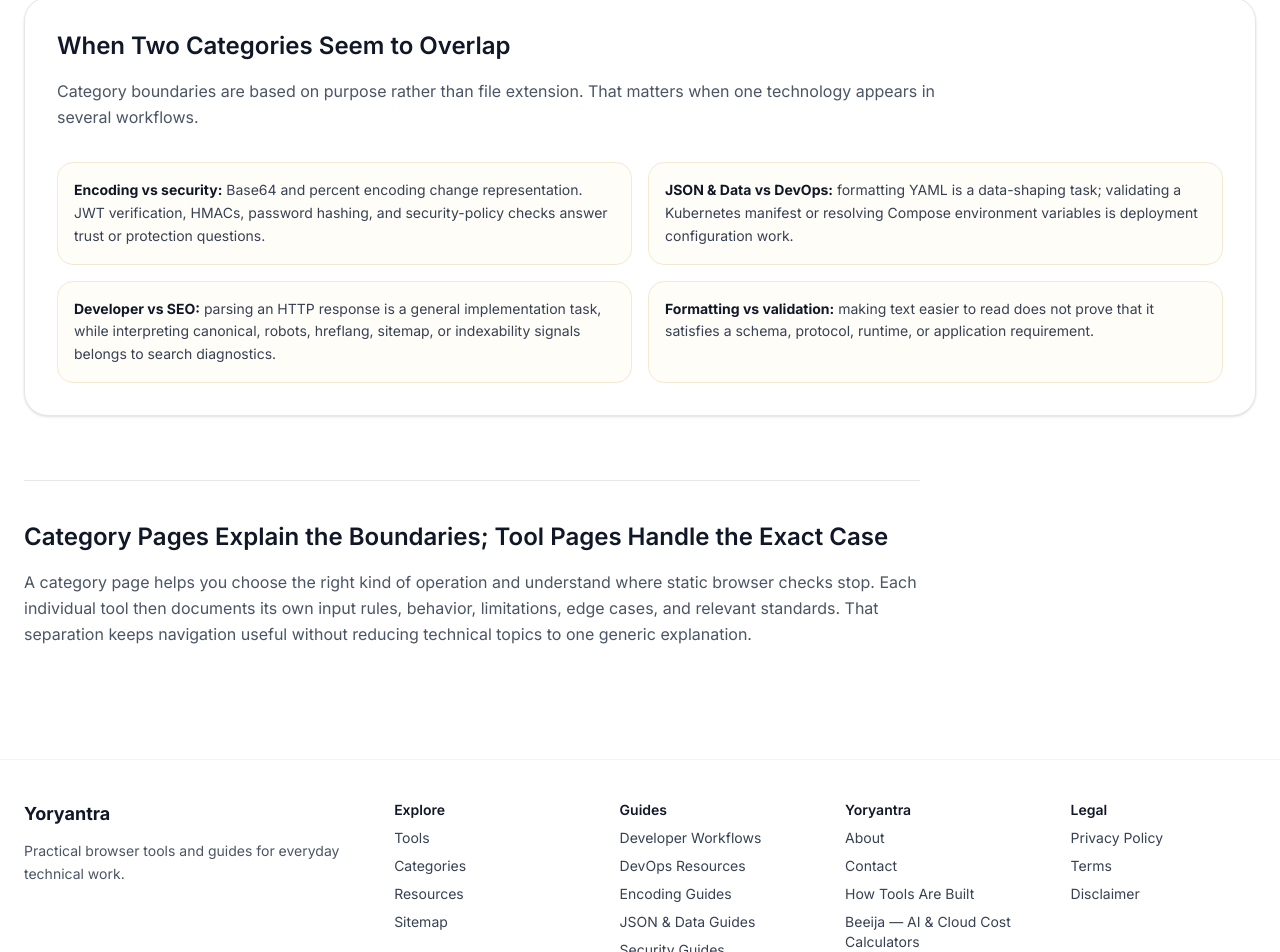
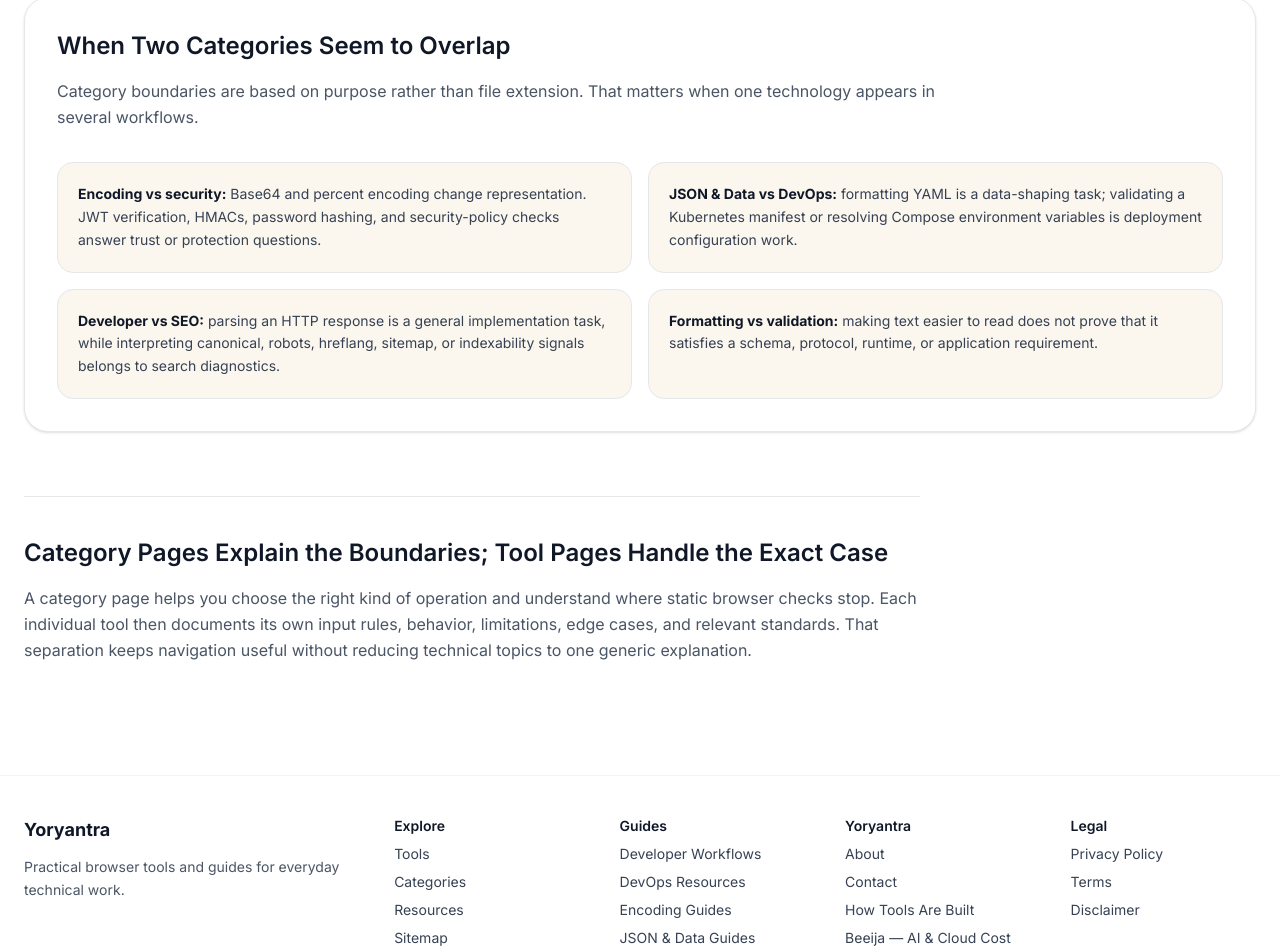
Before and after one commit to vaarunsonawwane-ops/yoryantra-new, a Next.js app: page /categories in a window 1280 px wide. Shown: the part 1086-2038 px from the top of the page. Built offline with nearby package versions, Linux system fonts and the light colour scheme.

Commit message:
Update page.tsx

```diff
--- a/app/categories/page.tsx
+++ b/app/categories/page.tsx
@@ -124,38 +124,38 @@ export default function Page() {
           </p>
 
           <div className="mt-8 grid gap-4 md:grid-cols-2">
-            <SectionMiniCard>
+            <div className="rounded-2xl border border-gray-200 bg-[rgba(200,155,60,0.08)] p-5">
               <p className="text-sm leading-relaxed text-gray-700">
                 <strong className="text-gray-900">Encoding vs security:</strong>{" "}
                 Base64 and percent encoding change representation. JWT verification,
                 HMACs, password hashing, and security-policy checks answer trust or
                 protection questions.
               </p>
-            </SectionMiniCard>
-            <SectionMiniCard>
+            </div>
+            <div className="rounded-2xl border border-gray-200 bg-[rgba(200,155,60,0.08)] p-5">
               <p className="text-sm leading-relaxed text-gray-700">
                 <strong className="text-gray-900">JSON & Data vs DevOps:</strong>{" "}
                 formatting YAML is a data-shaping task; validating a Kubernetes
                 manifest or resolving Compose environment variables is deployment
                 configuration work.
               </p>
-            </SectionMiniCard>
-            <SectionMiniCard>
+            </div>
+            <div className="rounded-2xl border border-gray-200 bg-[rgba(200,155,60,0.08)] p-5">
               <p className="text-sm leading-relaxed text-gray-700">
                 <strong className="text-gray-900">Developer vs SEO:</strong>{" "}
                 parsing an HTTP response is a general implementation task, while
                 interpreting canonical, robots, hreflang, sitemap, or indexability
                 signals belongs to search diagnostics.
               </p>
-            </SectionMiniCard>
-            <SectionMiniCard>
+            </div>
+            <div className="rounded-2xl border border-gray-200 bg-[rgba(200,155,60,0.08)] p-5">
               <p className="text-sm leading-relaxed text-gray-700">
                 <strong className="text-gray-900">Formatting vs validation:</strong>{" "}
                 making text easier to read does not prove that it satisfies a schema,
                 protocol, runtime, or application requirement.
               </p>
-            </SectionMiniCard>
-          </div>
+            </div>
+			</div>
         </SectionCard>
 
         <section className="mt-16 max-w-4xl border-t border-gray-200 pt-10">
```
